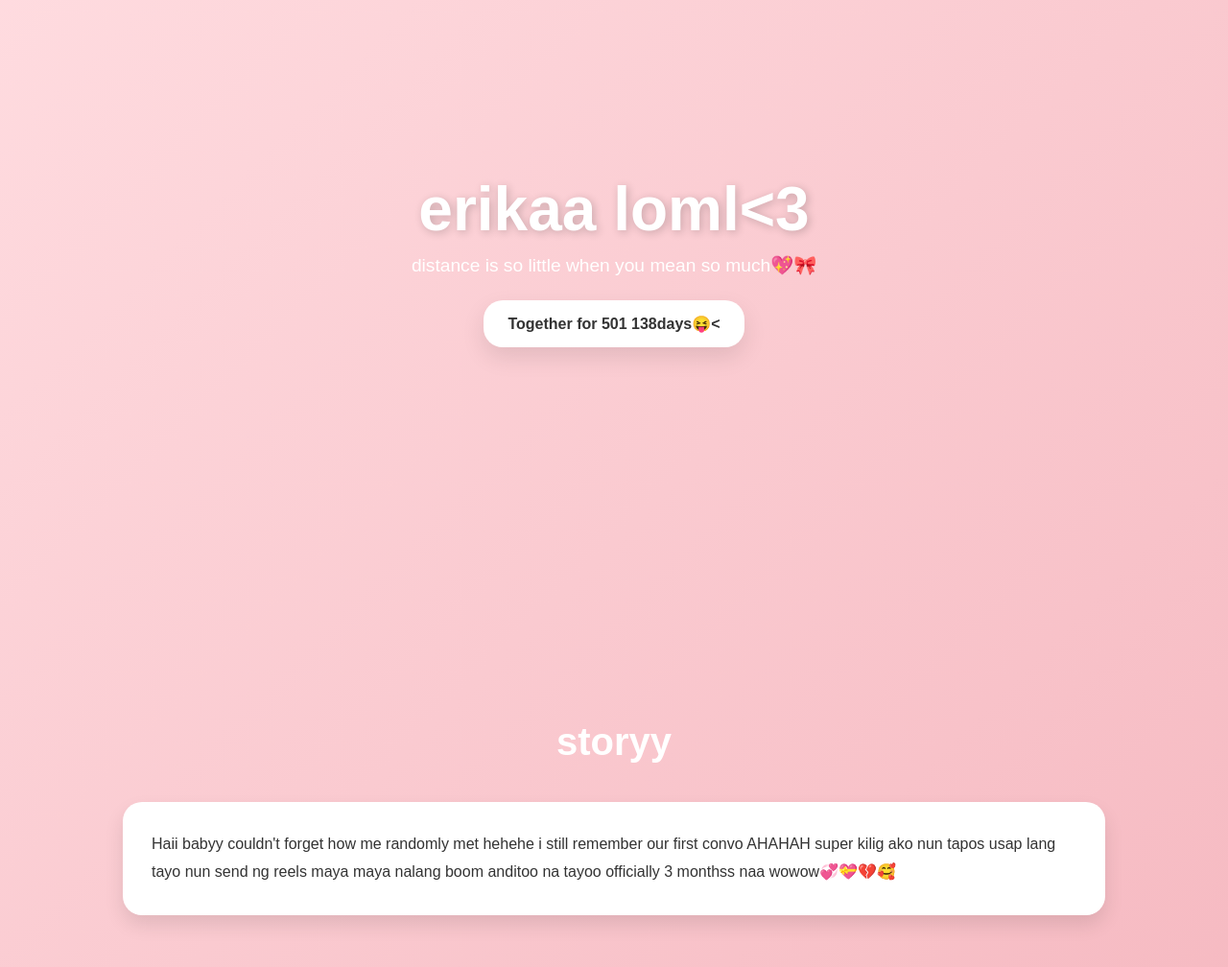
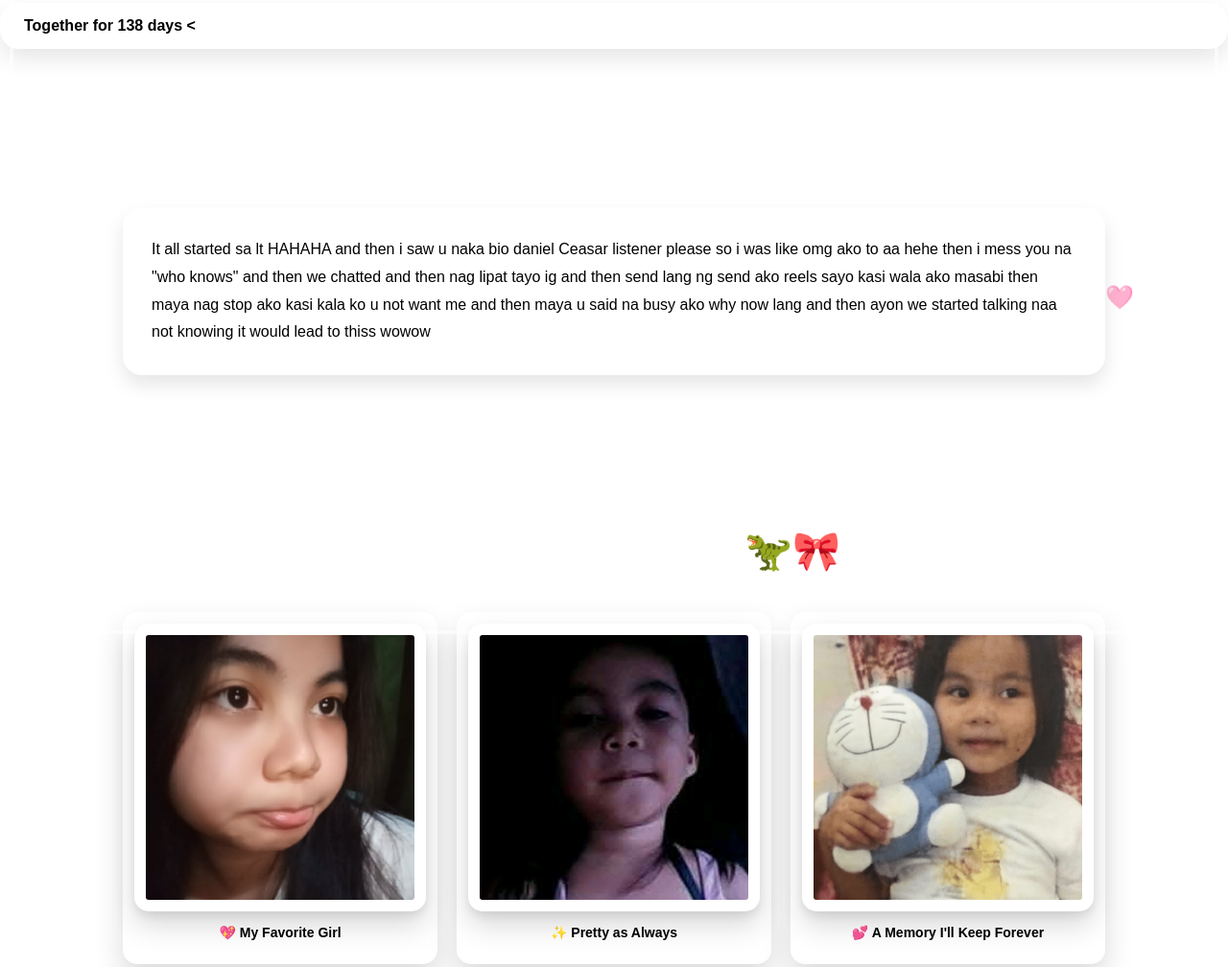
Before and after one commit to xcckiel/erikiel, a plain HTML site: page index.html in a window 1280 px wide. Shown: the part 129-1137 px from the top of the page at 96% size. Drawn offline with Linux system fonts and the light colour scheme.

Commit message:
index.html

```diff
--- a/index.html
+++ b/index.html
@@ -3,7 +3,7 @@
 <head>
 <meta charset="UTF-8">
 <meta name="viewport" content="width=device-width, initial-scale=1.0">
-<title>Haii pikuninkongbabydragon 🦖</title>
+<title>pikuninkongbabydragon 🦖</title>
 
 <style>
 *{
@@ -13,8 +13,28 @@
     font-family: 'Poppins', sans-serif;
 }
 
-body{
-    background: linear-gradient(135deg,#ffdde1,#ee9ca7);
+body::before{
+    content:"";
+    position:fixed;
+    top:10px;
+    left:10px;
+    right:10px;
+    bottom:10px;
+
+    border:4px solid rgba(255,255,255,.6);
+    border-radius:25px;
+
+    pointer-events:none;
+
+    z-index:9999;
+}
+
+background: linear-gradient(
+135deg,
+#e9d5ff,
+#c4b5fd,
+#a78bfa
+);
     color:#333;
     overflow-x:hidden;
 }
@@ -61,6 +81,37 @@
     color:white;
 }
 
+.floating-hearts{
+    position:fixed;
+    width:100%;
+    height:100%;
+    top:0;
+    left:0;
+    pointer-events:none;
+    overflow:hidden;
+    z-index:-1;
+}
+
+.floating-hearts span{
+    position:absolute;
+    display:block;
+    font-size:24px;
+    animation:floatHeart 12s linear infinite;
+}
+
+@keyframes floatHeart{
+    0%{
+        transform:translateY(100vh);
+        opacity:0;
+    }
+    20%{
+        opacity:1;
+    }
+    100%{
+        transform:translateY(-100px);
+        opacity:0;
+    }
+}
 .story{
     background:white;
     padding:30px;
@@ -75,16 +126,47 @@
     gap:20px;
 }
 
+.photo-frame{
+    background:white;
+    padding:12px 12px 25px;
+    border-radius:15px;
+
+    box-shadow:
+        0 15px 30px rgba(0,0,0,.15);
+
+    text-align:center;
+
+    transition:.4s ease;
+}
+
+.photo-frame:hover{
+    transform:translateY(-10px) rotate(2deg);
+}
+
+.photo-frame p{
+    margin-top:10px;
+    font-size:14px;
+    font-weight:600;
+}
 .gallery img{
-    width:100%;
+        width:100%;
     height:300px;
     object-fit:cover;
-    border-radius:20px;
-    transition:.3s;
+
+    background:white;
+    padding:12px;
+
+    border-radius:15px;
+
+    box-shadow:
+        0 15px 30px rgba(0,0,0,.15),
+        0 5px 10px rgba(0,0,0,.08);
+
+    transition:.4s ease;
 }
 
 .gallery img:hover{
-    transform:scale(1.05);
+    transform:scale(1.05); rotate(2deg);
 }
 
 .timeline{
@@ -162,58 +244,83 @@
 </style>
 </head>
 <body>
-
+<div class="floating-hearts">
+    <span style="left:10%">💜</span>
+    <span style="left:25%">🌸</span>
+    <span style="left:40%">💖</span>
+    <span style="left:60%">🌷</span>
+    <span style="left:80%">💕</span>
+    <span style="left:90%">🩷</span>
+</div>
 <header>
-    <h1>erikaa loml<3</h1>
+    <h1>Happy Monthsary</h1>
     <p class="subtitle">distance is so little when you mean so much💖🎀</p>
 
     <div class="counter">
-        Together for <span id="days"></span> 138days😝<
+        Together for <span id="days"></span> days <
     </div>
 </header>
 
 <section>
-    <h2 class="title">storyy</h2>
+    <h2 class="title">WUT HAPPENED?!</h2>
     <div class="story">
-        Haii babyy couldn't forget how me randomly met hehehe
-      i still remember our first convo AHAHAH super kilig ako nun
-      tapos usap lang tayo nun send ng reels maya maya nalang boom
-      anditoo na tayoo officially 3 monthss naa wowow💞💝💔🥰
+        It all started sa lt HAHAHA and then i saw u naka bio daniel Ceasar listener please
+        so i was like omg ako to aa hehe then i mess you na "who knows" and then we chatted
+        and then nag lipat tayo ig and then send lang ng send ako reels sayo kasi wala ako masabi
+        then maya nag stop ako kasi kala ko u not want me and then maya u said  na busy ako why now lang
+        and then ayon we started talking naa not knowing it would lead to thiss wowow
     </div>
 </section>
 
 <section>
-    <h2 class="title">pics ni baby dragon</h2>
+    <h2 class="title"> MY BABY DRAGON🦖🎀</h2>
 
     <div class="gallery">
+
+    <div class="photo-frame">
+        <img src="Messenger_creation_E9CBD8DA-AA77-4602-AA63-43AA795EBE73.jpeg">
+        <p>💖 My Favorite Girl</p>
+    </div>
+
+    <div class="photo-frame">
+        <img src="Messenger_creation_93665152-FE91-4070-ABFE-425D600831FE.jpeg">
+        <p>✨ Pretty as Always</p>
+    </div>
+
+    <div class="photo-frame">
+        <img src="Messenger_creation_5836A655-F0DE-43F2-A826-1819E2FED79E.jpeg">
+        <p>💕 A Memory I'll Keep Forever</p>
+    </div>
+
+    <div class="photo-frame">
         <img src="Messenger_creation_2E27D27A-39BC-4D38-AC15-27BB9EBF00F0.jpeg">
-        <img src="Messenger_creation_5836A655-F0DE-43F2-A826-1819E2FED79E.jpeg">
-        <img src="Messenger_creation_93665152-FE91-4070-ABFE-425D600831FE.jpeg">
-        <img src="Messenger_creation_E9CBD8DA-AA77-4602-AA63-43AA795EBE73.jpeg">
+        <p>🌷 My Baby Dragon</p>
+    </div>
+
     </div>
 </section>
 
 <section>
-    <h2 class="title">Baby dragon ko</h2>
+    <h2 class="title"> Our Journey </h2>
 
     <div class="timeline">
         <div class="timeline-item">
-            <h3> January 13</h3>
-            <p> nag first move me ig </p>
+            <h3>First Chat</h3>
+            <p>It started on January 13 on litmatch </p>
         </div>
 
         <div class="timeline-item">
-            <h3>I forgot our first call:(</h3>
-            <p>well anyare dun is may kwento ka daw super kaba pa ako and excited hehe</p>
+            <h3> First Call </h3>
+            <p>well anyare dun is may kwento ka daw super kaba pa ako and excited
+        tapos ayon first call natin</div>
+
+        <div class="timeline-item">
+            <h3>First Date</h3>
+            <p>Wala pa tayo datee baby:( only on call lang</p>
         </div>
 
         <div class="timeline-item">
-            <h3>we have no first date pa</h3>
-            <p>to be continued paa</p>
-        </div>
-
-        <div class="timeline-item">
-            <h3>April 1st</h3>
+            <h3>First Monthsary</h3>
             <p>na prank mo ako dun HAHAHA sabi mo gusto mo itigil kasi lagyan mona label😝</p>
         </div>
     </div>
@@ -223,10 +330,12 @@
     <h2 class="title">A Letter For You 💝💖</h2>
 
     <div class="love-letter">
-        Hai babyy ko thankss po sa lahat na nabigay mo sakin evey moment
-      kahit sa screen lang i love you so muchh babyyy no words could truly explain
-      on how mesmeric you truly are thanks baby ko
-      for the love comfort and care you have given mee i will forever cherish youu
+        Hai babyyy happy 3rd monthsary saatin wow it's been 3 months na haa we've made it babyy
+        kahit mahirap kaya parin natin ik baby i may sometimes not properly show it sa words
+        pero i really do love youu soo muchh po my lover ko my baby dragon thanks po
+        sa care comfort and love na binigay mo sakinn babyy sorry sometimes na insecure or overthinker ako
+        hehe and baby ik sleep ikaw ngayon e goodnight po sleepwell and by the time mabasa mo eto umaga na ata
+        konti lang masabi ko now babyy pero with every fiber of my heart i love you soo much
     </div>
 </section>
 
@@ -235,8 +344,8 @@
 </button>
 
 <div class="popup" id="popup">
-    <h2> RAWR </h2>
-    <p>You are my favorite person in the entire world.</p>
+    <h2> I LOVEE YOUUU SOO MUCHH</h2>
+    <p>You are my favorite person in the cruel world i love you babyy.</p>
     <br>
     <button onclick="closeSurprise()">Close</button>
 </div>
@@ -246,7 +355,7 @@
 </footer>
 
 <script>
-const startDate = new Date("2025-01-15");
+const startDate = new Date("2026-01-13");
 
 function updateCounter(){
     const today = new Date();
```
